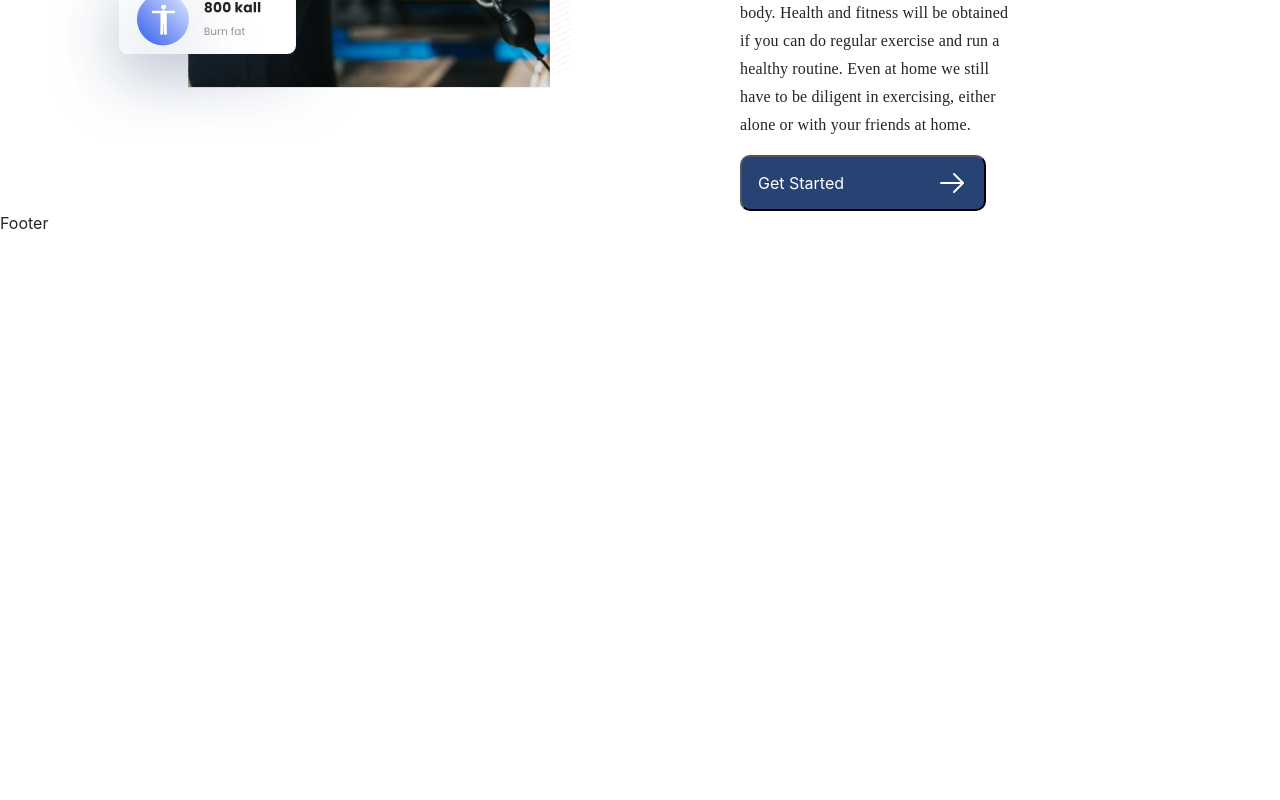
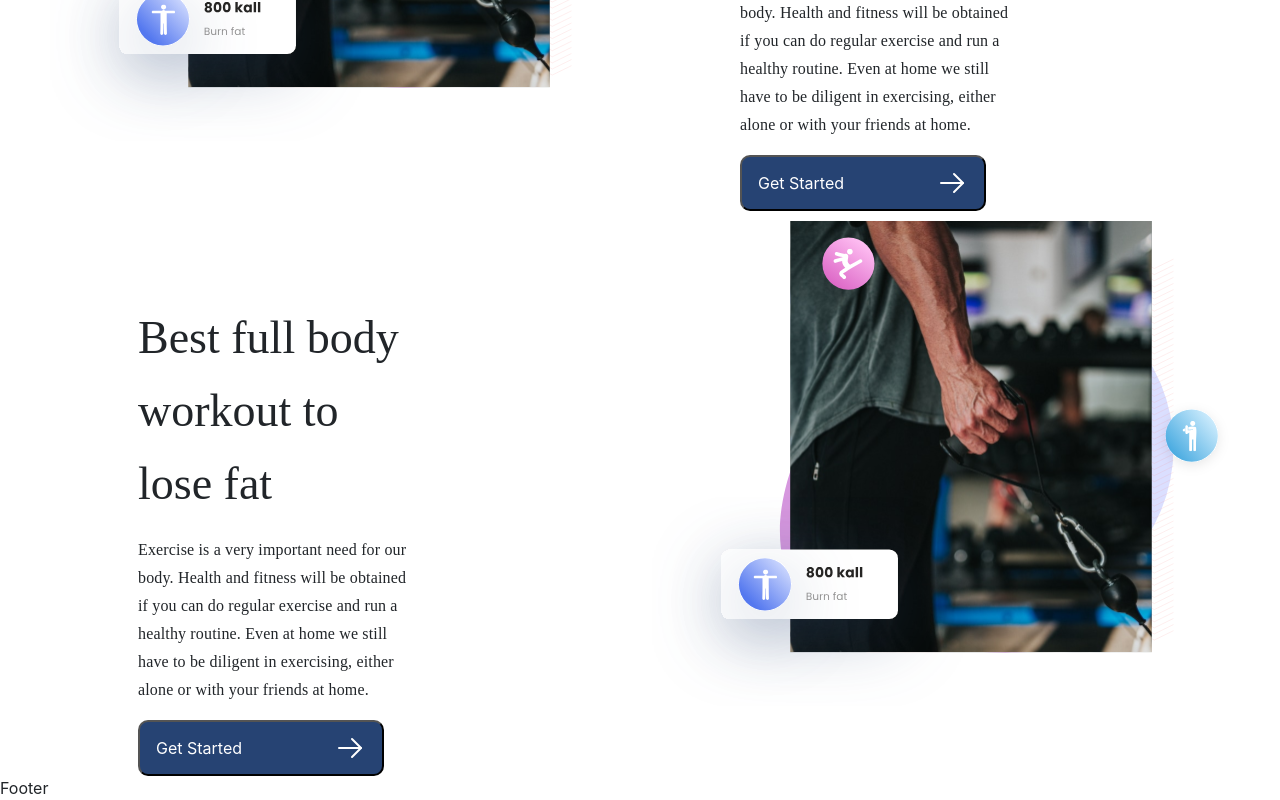
Before and after one commit to mashrur-rumon/gym-baran-frontend, a React (Create React App) app: page / in a window 1280 px wide. Shown: the part 430-1230 px from the top of the page. Before the commit the page ends 800 px from the top, so only its background shows below. Built offline with nearby package versions, Linux system fonts and the light colour scheme; a web font is replaced by a local one.

Commit message:
main body content updated

```diff
--- a/src/components/Home.js
+++ b/src/components/Home.js
@@ -24,6 +24,24 @@ function Home() {
             </div>
           </div>
         </div>
+        <div className='container-fluid containerPadding'>
+          <div className='row'>
+            <div className='col-md-6 bestWorkoutConrentDiv'>
+              <p className='category-heading customHeading'>
+                Best full body workout to lose fat
+              </p>
+              <p className='text-1'>
+                Exercise is a very important need for our body. Health and fitness will be obtained if you can do regular exercise and run a healthy routine. Even at home we still have to be diligent in exercising, either alone or with your friends at home.
+              </p>
+              <button className='d-flex justify-content-between align-items-center px-3 blue-button'>Get Started
+                <img className='rightArrown' src={arrowRight} alt='arrowRight'/>
+              </button>
+            </div>
+            <div className='col-md-6 imageMargin'>
+              < img src={image1} alt='image1'/>
+            </div>
+          </div>
+        </div>
     </Layout>
   )
 }
```
